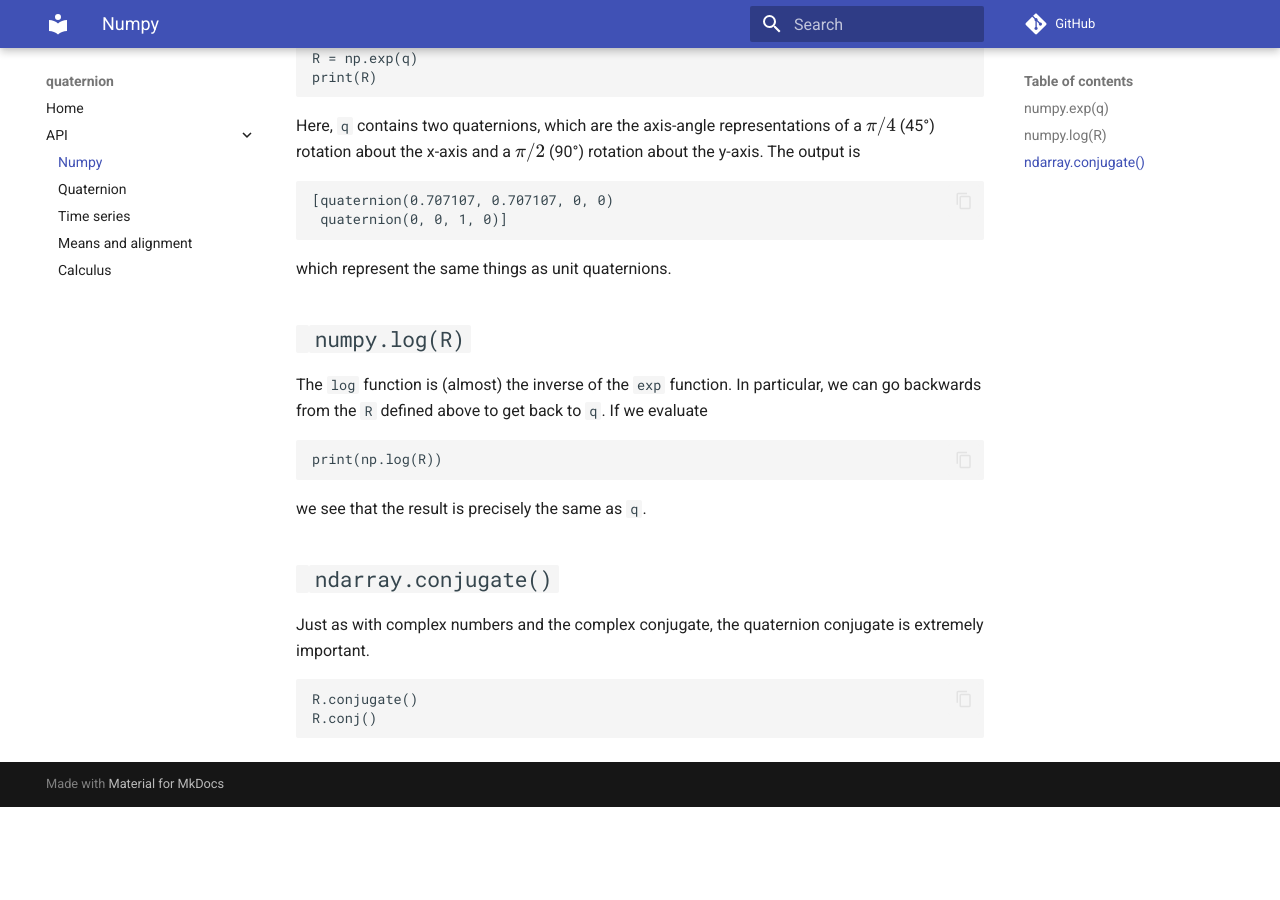
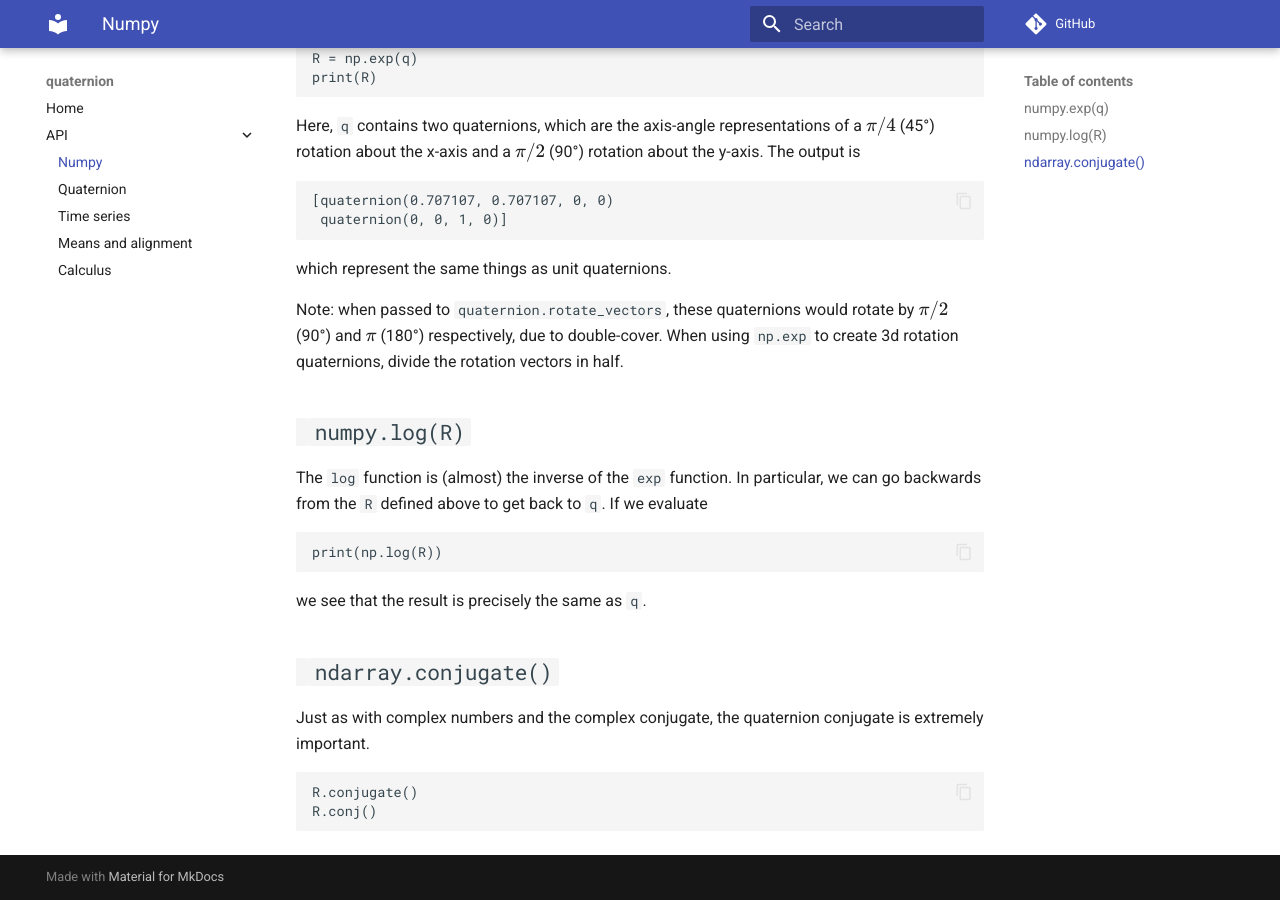
Before and after one commit to moble/quaternion, an MkDocs documentation site: the page built from docs/numpy.md, in a window 1280 px wide and 900 px high, scrolled down 670 px. Built offline with MkDocs 1.6.1 and Material for MkDocs 9.7.7, drawn with Linux system fonts in a browser that asks for light colours; comment, search, counter and statistics services are not loaded; before the commit the page ends 1477 px from its top, so only the background shows below that.

Commit message:
Clarify that np.exp does not take into account quaternion double-cover

````diff
--- a/docs/numpy.md
+++ b/docs/numpy.md
@@ -39,6 +39,10 @@ $\pi/2$ (90°) rotation about the y-axis.  The output is
 ```
 which represent the same things as unit quaternions.
 
+Note: when passed to `quaternion.rotate_vectors`, these quaternions
+would rotate by $\pi/2$ (90°) and $\pi$ (180°) respectively, due to double-cover.
+When using `np.exp` to create 3d rotation quaternions, divide the rotation vectors in half.
+
 
 ## <code class="doc-symbol doc-symbol-heading doc-symbol-function"></code> `numpy.log(R)`
 
````
